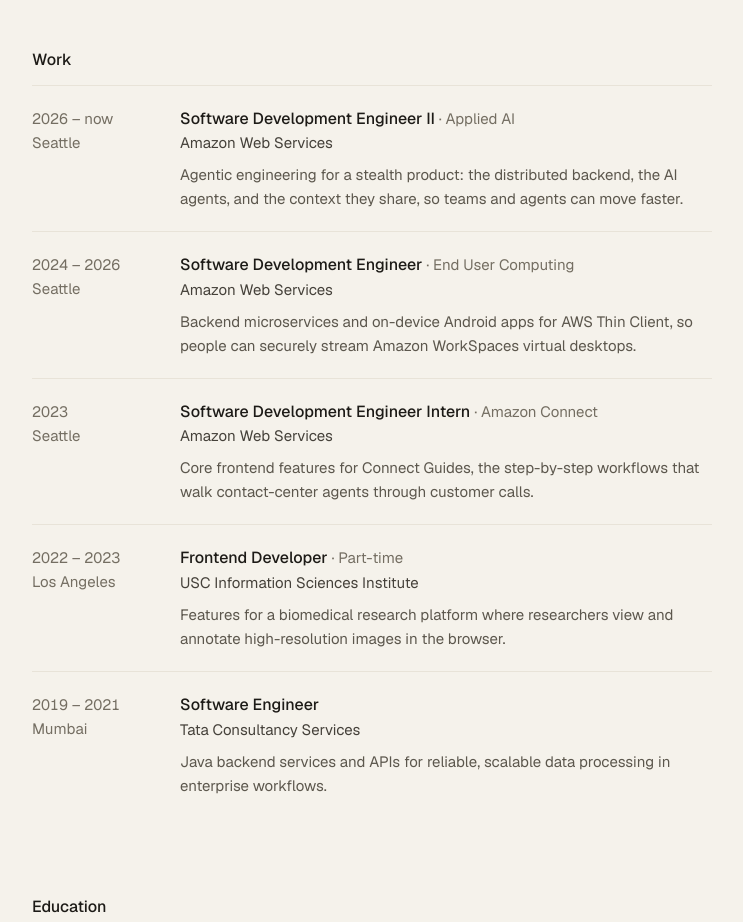
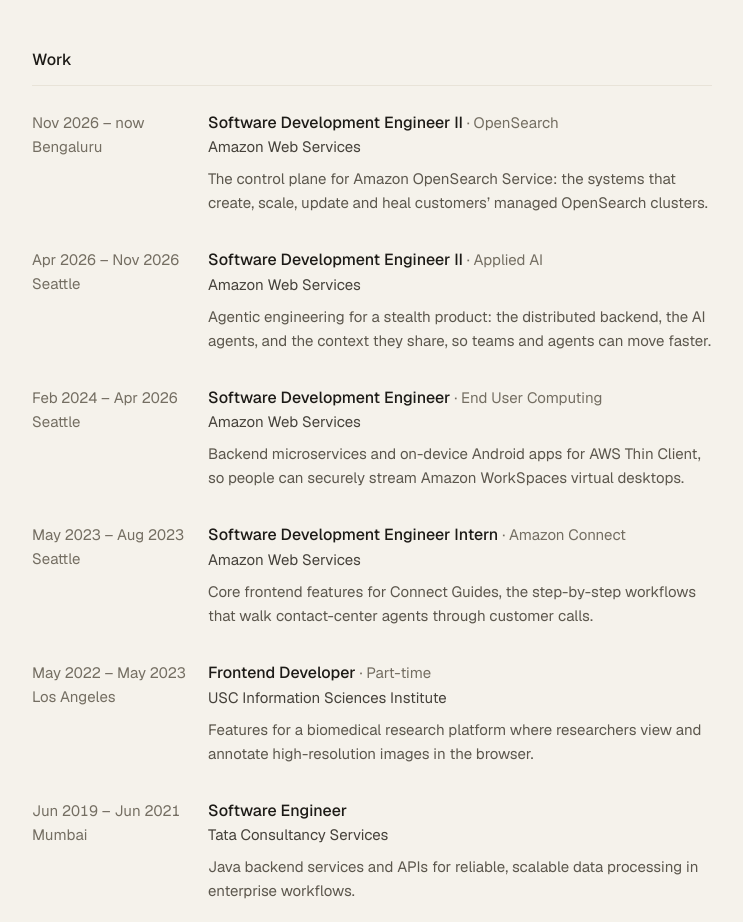
Before and after one commit to nikhiilll/nikhilpawar.dev, a plain HTML site: page index.html in a window 1280 px wide. Shown: the part 500-1422 px from the top of the page, without its empty margins (268-1011 px from the left). Drawn offline with Linux system fonts and the light colour scheme.

Commit message:
Add the OpenSearch role, months on Work, and page-coloured overscroll
- New current role: SDE II · OpenSearch, Amazon Web Services, Bengaluru,
  from Nov 2026. Applied AI now ends Nov 2026.
- Work dates show months; the date column widens to 160px to fit them.
- One rule under each section heading instead of one between entries.
- Colours move to :root and html/body take the page background, so the
  area revealed by overscroll matches the page in light and dark.
- Updated dates in the footer, JSON-LD and sitemap.

Co-Authored-By: Claude Opus 5.5 <noreply@anthropic.com>

```diff
--- a/index.html
+++ b/index.html
@@ -30,7 +30,7 @@
   "@context": "https://schema.org",
   "@type": "ProfilePage",
   "url": "https://nikhilpawar.dev/",
-  "dateModified": "2026-10-28",
+  "dateModified": "2026-11-16",
   "mainEntity": {
     "@type": "Person",
     "@id": "https://nikhilpawar.dev/#nikhil",
@@ -78,7 +78,15 @@
   <h2 id="work">Work</h2>
   <ul class="list">
     <li class="row">
-      <div class="rail"><div class="yr">2026 – now</div><div class="city">Seattle</div></div>
+      <div class="rail"><div class="yr">Nov 2026 – now</div><div class="city">Bengaluru</div></div>
+      <div>
+        <div class="role">Software Development Engineer II <span class="team"><span class="sep">· </span>OpenSearch</span></div>
+        <div class="org">Amazon Web Services</div>
+        <p class="line">The control plane for Amazon OpenSearch Service: the systems that create, scale, update and heal customers’ managed OpenSearch clusters.</p>
+      </div>
+    </li>
+    <li class="row">
+      <div class="rail"><div class="yr">Apr 2026 – Nov 2026</div><div class="city">Seattle</div></div>
       <div>
         <div class="role">Software Development Engineer II <span class="team"><span class="sep">· </span>Applied AI</span></div>
         <div class="org">Amazon Web Services</div>
@@ -86,7 +94,7 @@
       </div>
     </li>
     <li class="row">
-      <div class="rail"><div class="yr">2024 – 2026</div><div class="city">Seattle</div></div>
+      <div class="rail"><div class="yr">Feb 2024 – Apr 2026</div><div class="city">Seattle</div></div>
       <div>
         <div class="role">Software Development Engineer <span class="team"><span class="sep">· </span>End User Computing</span></div>
         <div class="org">Amazon Web Services</div>
@@ -94,7 +102,7 @@
       </div>
     </li>
     <li class="row">
-      <div class="rail"><div class="yr">2023</div><div class="city">Seattle</div></div>
+      <div class="rail"><div class="yr">May 2023 – Aug 2023</div><div class="city">Seattle</div></div>
       <div>
         <div class="role">Software Development Engineer Intern <span class="team"><span class="sep">· </span>Amazon Connect</span></div>
         <div class="org">Amazon Web Services</div>
@@ -102,7 +110,7 @@
       </div>
     </li>
     <li class="row">
-      <div class="rail"><div class="yr">2022 – 2023</div><div class="city">Los Angeles</div></div>
+      <div class="rail"><div class="yr">May 2022 – May 2023</div><div class="city">Los Angeles</div></div>
       <div>
         <div class="role">Frontend Developer <span class="team"><span class="sep">· </span>Part-time</span></div>
         <div class="org">USC Information Sciences Institute</div>
@@ -110,7 +118,7 @@
       </div>
     </li>
     <li class="row">
-      <div class="rail"><div class="yr">2019 – 2021</div><div class="city">Mumbai</div></div>
+      <div class="rail"><div class="yr">Jun 2019 – Jun 2021</div><div class="city">Mumbai</div></div>
       <div>
         <div class="role">Software Engineer</div>
         <div class="org">Tata Consultancy Services</div>
@@ -142,7 +150,7 @@
 
 </main>
 
-<footer class="foot">Updated October 2026</footer>
+<footer class="foot">Updated November 2026</footer>
 
 </div>
 </div>
--- a/site.css
+++ b/site.css
@@ -8,18 +8,21 @@
   unicode-range: U+0000-00FF, U+0131, U+0152-0153, U+02BB-02BC, U+02C6, U+02DA, U+02DC, U+0304, U+0308, U+0329, U+2000-206F, U+20AC, U+2122, U+2191, U+2193, U+2212, U+2215, U+FEFF, U+FFFD;
 }
 
-body { margin: 0; }
-
 /* ---------- Colours ---------- */
-.page {
+:root {
   --bg: #f5f2eb; --ink: #1d1b17; --org: #45413a; --muted: #746e62; --soft: #5c574d;
   --rule: #e8e3d8; --under: #cfc8b8; --accent: #9b4767; --tint: rgba(155,71,103,.16);
   --ease: cubic-bezier(.7,0,.2,1);
+  color-scheme: light;
 }
-[data-theme="dark"] .page {
+:root[data-theme="dark"] {
   --bg: #161513; --ink: #ecebe6; --org: #d2cdc3; --muted: #8a857a; --soft: #a6a196;
   --rule: #2a2825; --under: #45413b; --accent: #e3a9bf; --tint: rgba(227,169,191,.18);
+  color-scheme: dark;
 }
+/* The page colour also fills the area revealed when scrolling past the top or bottom. */
+html, body { background: var(--bg); }
+body { margin: 0; }
 
 /* ---------- Page ---------- */
 .page { background: var(--bg); color: var(--ink); font-family: 'Geist', system-ui, sans-serif; font-size: 15px; line-height: 1.6; -webkit-font-smoothing: antialiased; min-height: 100vh; }
@@ -51,17 +54,17 @@ a { color: inherit; }
 
 /* ---------- Work, Education, Reading ---------- */
 .sec { margin-top: 96px; }
-.sec h2 { margin: 0 0 12px; font-size: 16px; font-weight: 500; color: var(--ink); }
-.list { list-style: none; margin: 0; padding: 0; }
-.row { display: grid; grid-template-columns: 132px 1fr; gap: 16px; align-items: baseline; padding: 20px 0; border-top: 1px solid var(--rule); }
-.row:last-child { padding-bottom: 0; }
+/* One rule under each heading; entries are separated by space alone. */
+.sec h2 { margin: 0; padding-bottom: 12px; border-bottom: 1px solid var(--rule); font-size: 16px; font-weight: 500; color: var(--ink); }
+.list { list-style: none; margin: 0; padding: 24px 0 0; }
+.row { display: grid; grid-template-columns: 160px 1fr; gap: 16px; align-items: baseline; }
+.row + .row { margin-top: 32px; }
 .yr { color: var(--muted); font-variant-numeric: tabular-nums; white-space: nowrap; }
 .city { color: var(--muted); }
 .role { font-size: 16px; font-weight: 500; }
 .team { color: var(--muted); font-size: 15px; font-weight: 400; white-space: nowrap; }
 .org { color: var(--org); }
 .line { margin: 8px 0 0; color: var(--soft); max-width: 520px; }
-.read .row { padding: 16px 0; }
 .read a { text-decoration: underline; text-decoration-color: var(--under); text-underline-offset: .2em; }
 .read a:hover { text-decoration-color: var(--accent); }
 
--- a/sitemap.xml
+++ b/sitemap.xml
@@ -2,6 +2,6 @@
 <urlset xmlns="http://www.sitemaps.org/schemas/sitemap/0.9">
   <url>
     <loc>https://nikhilpawar.dev/</loc>
-    <lastmod>2026-10-28</lastmod>
+    <lastmod>2026-11-16</lastmod>
   </url>
 </urlset>
```
